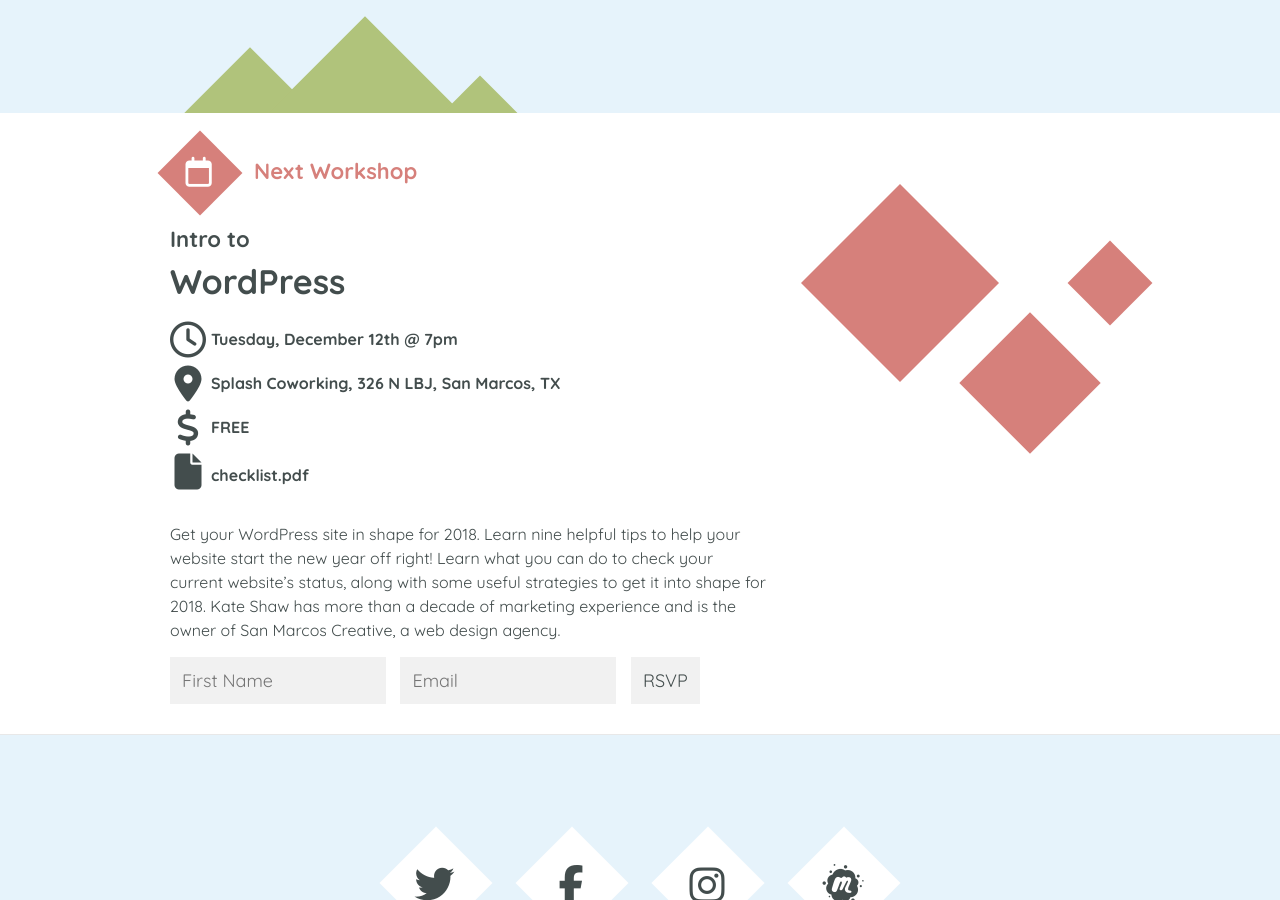
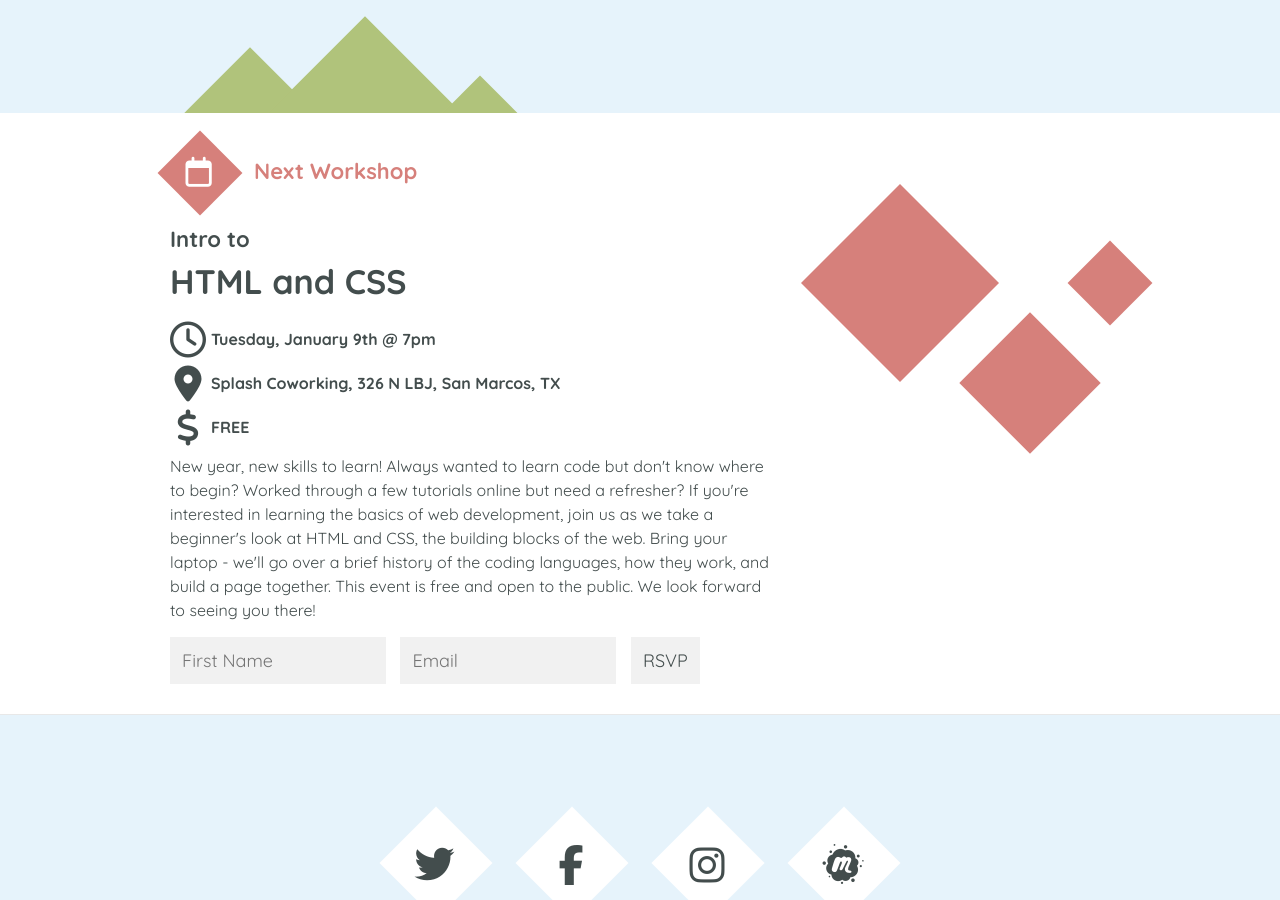
Before and after one commit to CommunityCodes/communitycodes.github.io, a Jekyll site: the page built from index.html, in a window 1280 px wide and 900 px high, scrolled down 519 px. Built offline with Jekyll 4.4.1, drawn with Linux system fonts in a browser that asks for light colours; nearby versions of some CDN libraries.

Commit message:
January Event Update

```diff
--- a/index.html
+++ b/index.html
@@ -16,12 +16,18 @@
             <h2>Next Workshop</h2>
           </div>
           <h4>Intro to</h4>
-          <h3>WordPress</h3>
-          <div class="date"><i class="fa fa-clock-o" aria-hidden="true"></i><p>Tuesday, December 12th @ 7pm</p></div>
+          <h3>HTML and CSS</h3>
+          <div class="date"><i class="fa fa-clock-o" aria-hidden="true"></i><p>Tuesday, January 9th @ 7pm</p></div>
           <div class="location"><i class="fa fa-map-marker" aria-hidden="true"></i><a href="https://www.google.com/maps/place/326+N+LBJ+Dr,+San+Marcos,+TX+78666/@29.8850376,-97.9423467,17z/data=!3m1!4b1!4m5!3m4!1s0x865ca867d4c4874b:0x7b74876041a728fa!8m2!3d29.8850376!4d-97.940158" target="_blank"><p>Splash Coworking<span>,</span> 326 N LBJ, San Marcos, TX</p></a></div>
           <div class="free"><i class="fa fa-dollar" aria-hidden="true"></i><p>FREE</p></div>
-          <div class="file"><i class="fa fa-file" aria-hidden="true"></i><a href="/checklist.pdf"><p>checklist.pdf</p></a></div>
-          <p class="description">Get your WordPress site in shape for 2018. Learn nine helpful tips to help your website start the new year off right! Learn what you can do to check your current website’s status, along with some useful strategies to get it into shape for 2018. <a href="https://www.linkedin.com/in/kateshaw" target="_blank">Kate Shaw</a> has more than a decade of marketing experience and is the owner of San Marcos Creative, a web design agency.</p>
+          <!--<div class="file"><i class="fa fa-file" aria-hidden="true"></i><a href="/checklist.pdf"><p>checklist.pdf</p></a></div>-->
+          <p class="description">
+
+            New year, new skills to learn! Always wanted to learn code but don't know where to begin? Worked through a few tutorials online but need a refresher? If you're interested in learning the basics of web development, join us as we take a beginner's look at HTML and CSS, the building blocks of the web.
+
+            Bring your laptop - we'll go over a brief history of the coding languages, how they work, and build a page together. This event is free and open to the public. We look forward to seeing you there!
+
+          </p>
         </div>
 
         <div class="rsvp">
```
